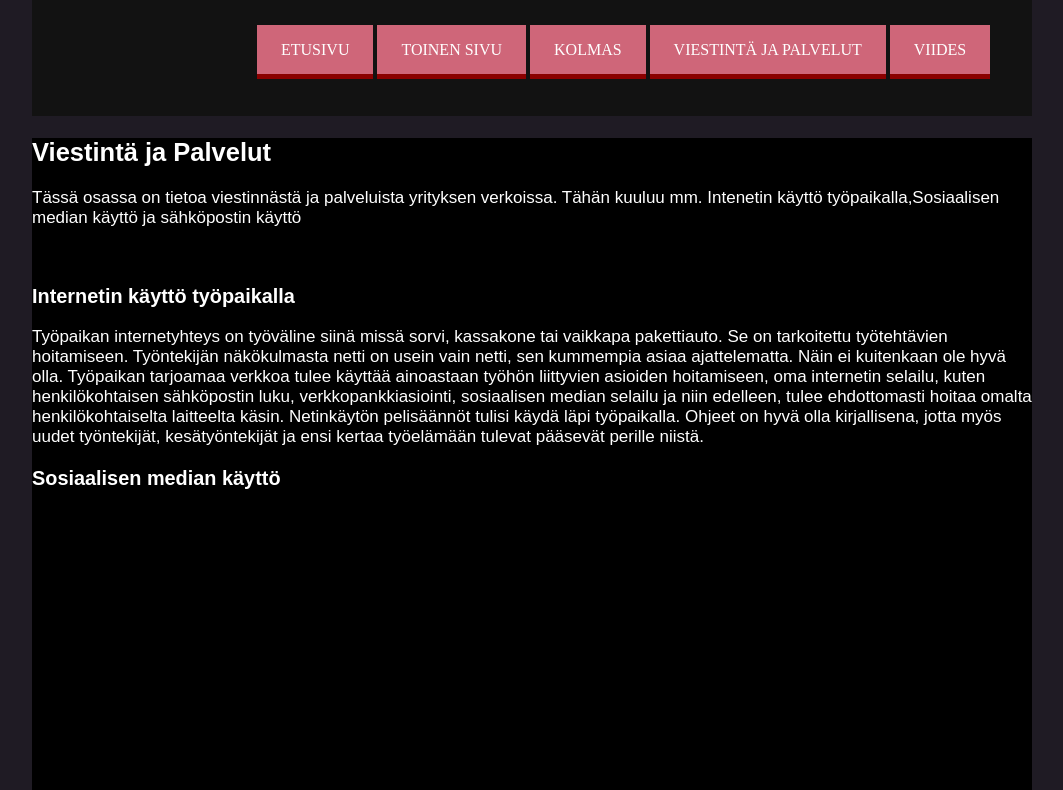
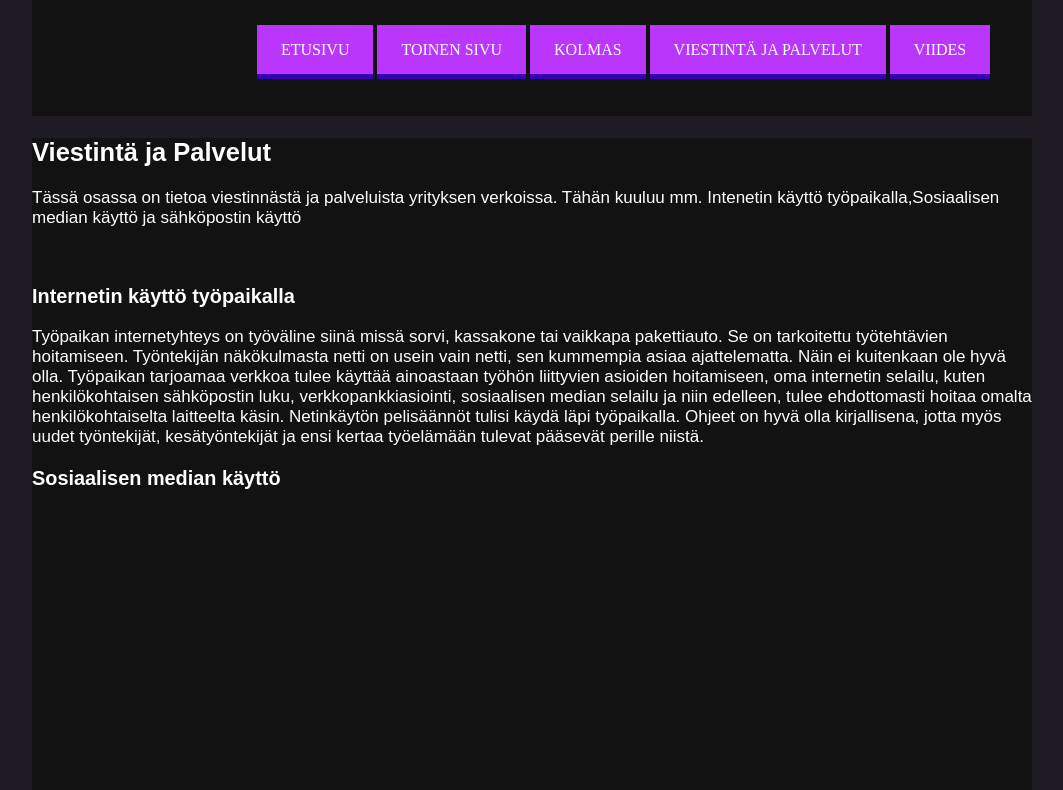
Before and after one commit to Roni7621/Tietoturvaopas-projekti, a plain HTML site: page sivu4.html in a window 1280 px wide. Shown: the part 97-887 px from the top of the page, without its empty margins (108-1171 px from the left). Drawn offline with Linux system fonts and the light colour scheme.

Commit message:
Värejä muutettu

```diff
--- a/tyylicss.css
+++ b/tyylicss.css
@@ -1,6 +1,6 @@
 a {
-  background-color: #cf6679;
-  box-shadow: 0 5px 0 darkred;
+  background-color: #bb36fc;
+  box-shadow: 0 5px 0 #3700b3;
   color: white;
   padding: 1em 1.5em;
   text-decoration: none;
@@ -27,7 +27,7 @@ nav {
   margin: 0 auto;
 }
 section {
-  background-color: #000000;
+  background-color: #121212;
   width: 1000px;
   height: 4000px;
   margin: 0 auto;
```
